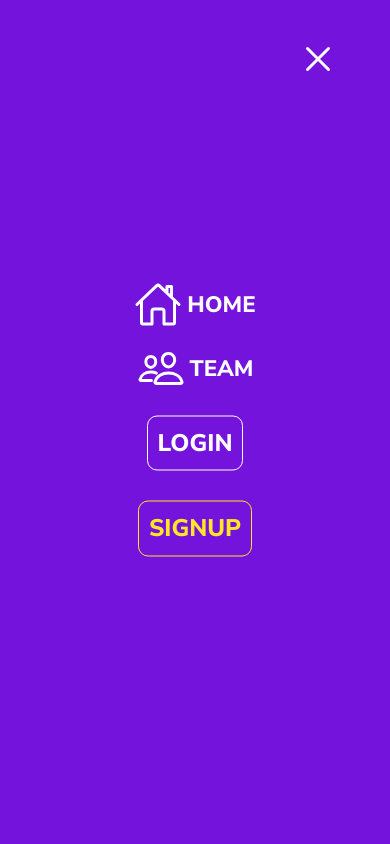
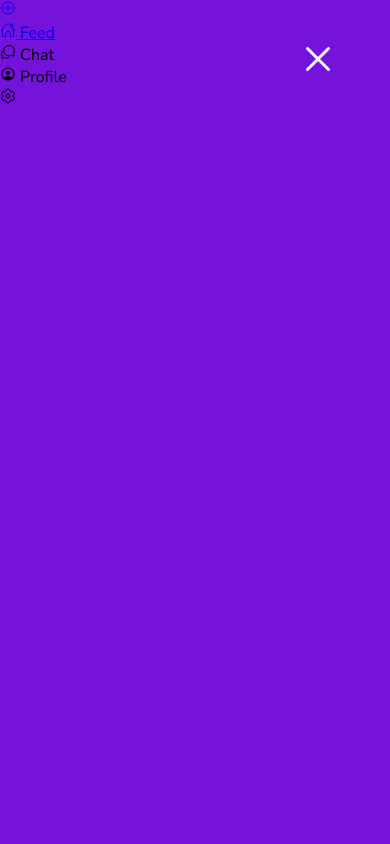
Before and after one commit to Joe-Biondani/Badge-Trading, a website: page views/feed.html in a window 390 px wide. Both pictures are taken after a click on the element 360 px from the left and 33 px from the top of the page. Shown: the top 844 px of the page. Drawn offline with nearby package versions, Linux system fonts and the light colour scheme; files that its build step writes are made by us from their sources; files whose address does not match are found by name.

Commit message:
Updated links on mobile to match desktop

```diff
--- a/public/private-nav.html
+++ b/public/private-nav.html
@@ -6,10 +6,10 @@
 
     <div class="right-wrapper">
         <div class="nav-item">
-            <a><ion-icon name="add-circle-outline"></ion-icon></a>
+            <a href="/new"><ion-icon name="add-circle-outline"></ion-icon></a>
         </div>
         <div class="nav-item">
-            <a href="/home"><ion-icon name="home-outline"></ion-icon><span> Feed</span></a>
+            <a href="/feed"><ion-icon name="home-outline"></ion-icon><span> Feed</span></a>
         </div>
         <div class="nav-item">
             <a><ion-icon name="chatbubbles-outline"></ion-icon><span> Chat</span></a>
@@ -30,21 +30,21 @@
     <div class="close-btn">
         <button id="mobile-nav-close"><ion-icon name="close-outline"></ion-icon></button>
     </div>
-    <div class="nav">
+    <div class="nav"></div>
         <div class="nav-item">
-            <a href="/home"><ion-icon name="home-outline"></ion-icon><span> Home</span></a>
-        </div>
-        <!-- <div class="nav-item">
-            <a><ion-icon name="information-circle-outline"></ion-icon></a>
-        </div> -->
-        <div class="nav-item">
-            <a><ion-icon name="people-outline"></ion-icon><span> Team</span></a>
+            <a href="/new"><ion-icon name="add-circle-outline"></ion-icon></a>
         </div>
         <div class="nav-item">
-            <a class="login-btn" href="/login">Login</a>
+            <a href="/feed"><ion-icon name="home-outline"></ion-icon><span> Feed</span></a>
         </div>
         <div class="nav-item">
-            <a class="signup-btn" href="/signup">Signup</a>
+            <a><ion-icon name="chatbubbles-outline"></ion-icon><span> Chat</span></a>
+        </div>
+        <div class="nav-item">
+            <a><ion-icon name="person-circle-outline"></ion-icon><span> Profile</span></a>
+        </div>
+        <div class="nav-item">
+            <a><ion-icon name="settings-outline"></ion-icon></a>
         </div>
     </div>
 </div>
```
